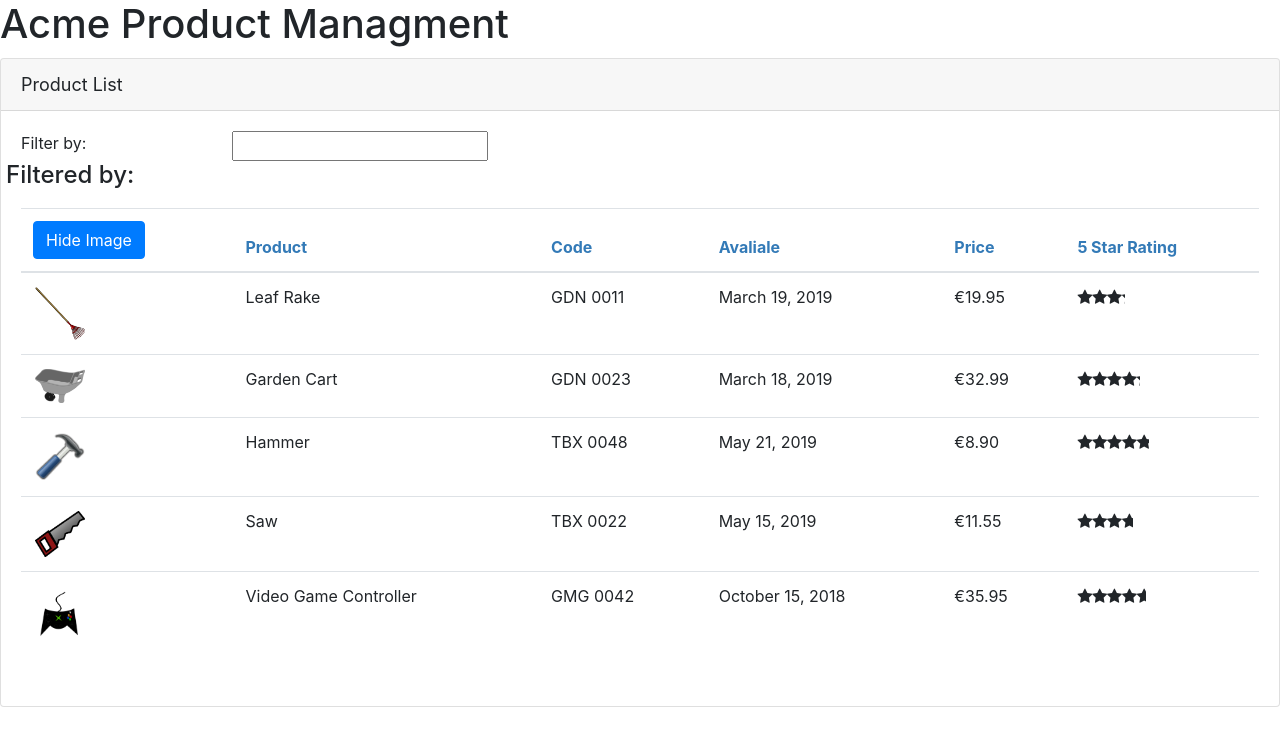
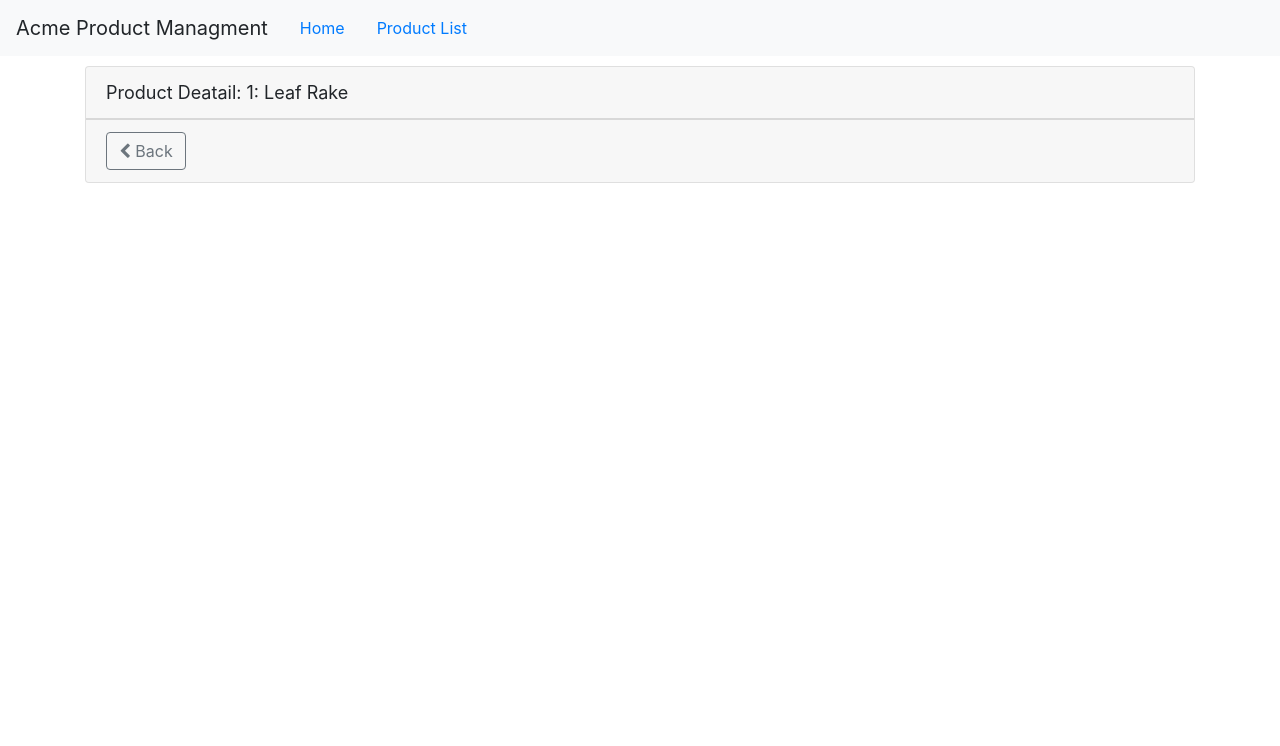
Before and after one commit to jupemo/Angular-APM, an Angular app: page /products/1 in a window 1280 px wide. Shown: the top 746 px of the page. Built offline with nearby package versions, Linux system fonts and the light colour scheme.

Commit message:
First Routing

```diff
--- a/src/app/app.component.ts
+++ b/src/app/app.component.ts
@@ -3,8 +3,15 @@
 @Component({
   selector: 'pm-root',
   template: `
-    <div><h1>{{pageTitle}}</h1>
-      <pm-products></pm-products>
+    <nav class = 'navbar navbar-expand navbar-light bg-light'>
+      <a class='navbar-brand'>{{pageTitle}}</a>
+      <ul class='nav nav-pills'>
+        <li><a class= 'nav-link' [routerLink] = "['/welcome']" > Home </a></li>
+        <li><a class= 'nav-link' [routerLink] = "['/products']"> Product List </a></li>
+      </ul>
+    </nav>
+    <div class = 'container'>
+      <router-outlet></router-outlet>
     </div>
   `
 })
--- a/src/app/app.module.ts
+++ b/src/app/app.module.ts
@@ -2,23 +2,39 @@
 import { NgModule } from '@angular/core';
 import { FormsModule }  from '@angular/forms';
 import { HttpClientModule } from '@angular/common/http';
+import { RouterModule } from "@angular/router";
 
 import { AppComponent } from './app.component';
 import { ProductListComponent } from './products/product-list.component';
 import { ConvertToSpacesPipe } from './shared/convert-to-spaces.pipe';
 import { StarComponent } from './shared/start.component';
+import { ProductDetailComponent } from './products/product-detail.component';
+import { WelcomeComponent } from './home/welcome.component';
+import { ProductDetailGuard } from './products/product-detail.guard';
 
 @NgModule({
   declarations: [
     AppComponent,
     ProductListComponent,
     ConvertToSpacesPipe,
-    StarComponent
+    StarComponent,
+    ProductDetailComponent,
+    WelcomeComponent
   ],
   imports: [
     BrowserModule,
     FormsModule,
-    HttpClientModule
+    HttpClientModule,
+    RouterModule.forRoot([
+        {path: 'products', component: ProductListComponent},
+        {path: 'products/:id',
+          canActivate: [ProductDetailGuard],
+          component: ProductDetailComponent},
+        {path: 'welcome', component: WelcomeComponent},
+        {path: '', redirectTo: 'welcome', pathMatch: 'full'},
+        {path: '**', redirectTo: 'welcome', pathMatch: 'full'},
+
+    ])
   ],
   bootstrap: [AppComponent]
 })
--- /dev/null
+++ b/src/app/products/product-detail.component.html
@@ -0,0 +1,11 @@
+<div class="card" *ngIf="product">
+    <div class="card-header">
+        {{pageTitle + ': ' + product.productName}}
+    </div>
+    <div class=" card-footer">
+        <Button class="btn btn-outline-secondary" (click) = 'onBack()'
+            style="width: 80px;">
+        <i class="fa fa-chevron-left"></i> Back
+        </Button>
+    </div>
+</div>
--- /dev/null
+++ b/src/app/products/product-detail.component.ts
@@ -0,0 +1,38 @@
+import { Component, OnInit } from '@angular/core';
+import { ActivatedRoute, Router } from "@angular/router";
+
+import { IProduct } from './product';
+
+@Component({
+  templateUrl: './product-detail.component.html',
+  styleUrls: ['./product-detail.component.css']
+})
+export class ProductDetailComponent implements OnInit {
+  pageTitle: string = 'Product Deatail';
+  product: IProduct;
+
+  constructor(private route : ActivatedRoute,
+              private router: Router) {
+
+  }
+
+  ngOnInit() {
+    let id = +this.route.snapshot.paramMap.get('id');
+    this.pageTitle += `: ${id}`;
+    this.product = {
+      'productId' : id,
+      'productName': 'Leaf Rake',
+      'productCode': 'GDN-0011',
+      'releaseDate': 'March 19, 2019',
+      'description': 'Leaf rake with 48-inch wooden handle.',
+      'price': 19.25,
+      'starRating': 3.2,
+      'imageUrl': 'assets/images/leaf_rale.png'
+    }
+  }
+
+  onBack(): void {
+    this.router.navigate(['/products']);
+  }
+
+}
--- /dev/null
+++ b/src/app/products/product-detail.guard.ts
@@ -0,0 +1,25 @@
+import { Injectable } from '@angular/core';
+import { CanActivate, ActivatedRouteSnapshot, RouterStateSnapshot, UrlTree, Router } from '@angular/router';
+import { Observable } from 'rxjs';
+import { networkInterfaces } from 'os';
+
+@Injectable({
+  providedIn: 'root'
+})
+export class ProductDetailGuard implements CanActivate {
+
+  constructor(private router: Router) {}
+
+  canActivate(
+    next: ActivatedRouteSnapshot,
+    state: RouterStateSnapshot): Observable<boolean | UrlTree> | Promise<boolean | UrlTree> | boolean | UrlTree {
+      let id = +next.url[1].path;
+      if (isNaN(id) || id <1){
+        alert('Invalid product Id');
+        this.router.navigate(['/products']);
+        return false;
+      }
+      return true;
+  }
+
+}
--- a/src/app/products/product-list.component.html
+++ b/src/app/products/product-list.component.html
@@ -42,10 +42,14 @@
                              [style.margin.px] = 'imageMargin'
                         >
                     </td>
-                    <td> {{ product.productName }} </td>
+                    <td>
+                        <a [routerLink] = "['/products', product.productId]" >
+                            {{ product.productName }} `
+                        </a>
+                    </td>
                     <td> {{ product.productCode | convertToSpaces:'-'}} </td>
                     <td> {{ product.releaseDate }} </td>
-                    <td> {{ product.price | currency:'EUR':symbol:'1.2-2'}} </td>
+                    <td> {{ product.price | currency:'EUR':'symbol':'1.2-2'}} </td>
                     <td><pm-star [rating] = 'product.starRating'
                             (ratingClicked)= 'onRatingClicked($event)'></pm-star></td>
                 </tr>
--- a/src/app/products/product-list.component.ts
+++ b/src/app/products/product-list.component.ts
@@ -3,7 +3,6 @@
 import { ProductService } from './product.service';
 
 @Component({
-    selector: 'pm-products',
     templateUrl: './product-list.component.html',
     styleUrls: ['./product-list.component.css']
 })
```
Also changed, not shown: src/app/products/product-detail.component.css (added), 2 other files (tests, documents, lock files or other folders).
